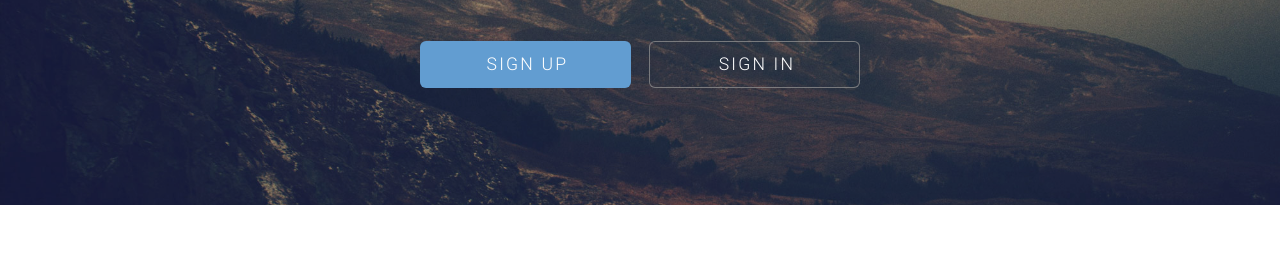
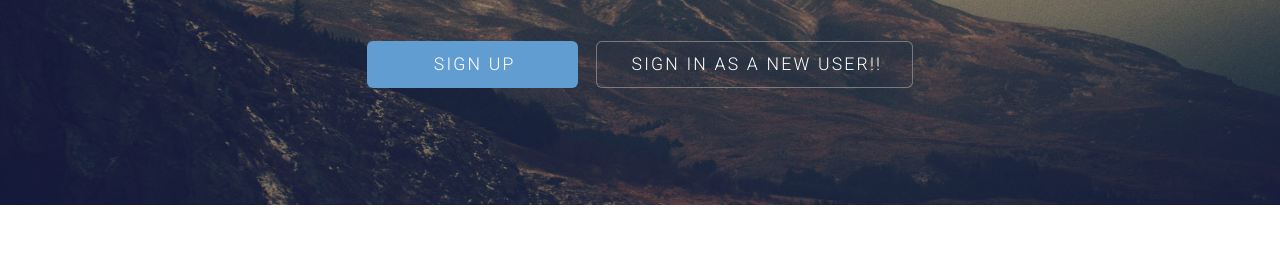
Before and after one commit to goliajayprasad/github-dockerrepo, a plain HTML site: page src/index.html in a window 1280 px wide. Shown: the part 245-521 px from the top of the page. Drawn offline with Linux system fonts and the light colour scheme.

Commit message:
Update index.html

```diff
--- a/src/index.html
+++ b/src/index.html
@@ -44,7 +44,7 @@
 					<p>A free responsive template by <a href="http://templated.co">TEMPLATED</a></p>
 					<ul class="actions">
 						<li><a href="#content" class="button big special">Sign Up</a></li>
-						<li><a href="#elements" class="button big alt">Sign In</a></li>
+						<li><a href="#elements" class="button big alt">Sign In as a New User!!</a></li>
 					</ul>
 				</div>
 			</section>
```
